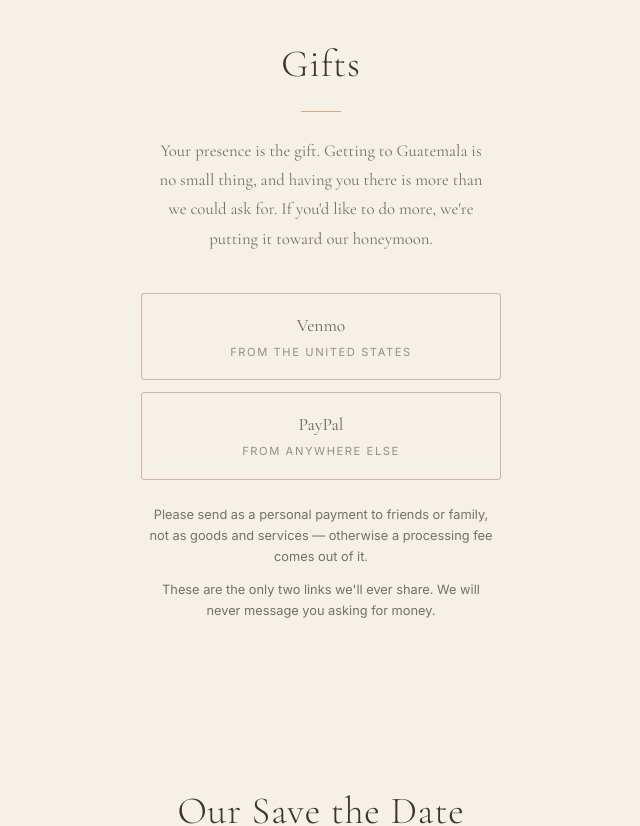
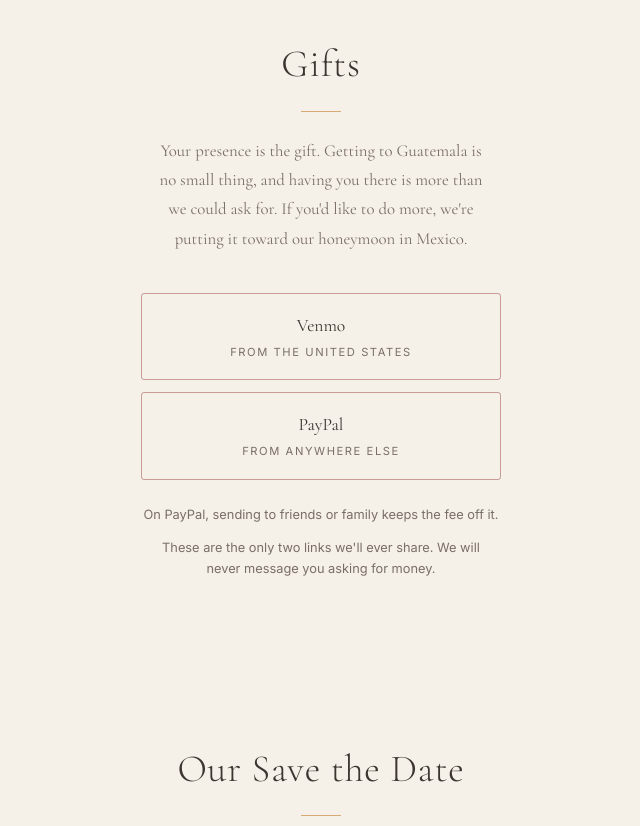
Before and after one commit to jm-contreras/wedding, a plain HTML site: page edits/index.html in a window 1280 px wide. Shown: the part 3580-4406 px from the top of the page, without its empty margins (319-959 px from the left). Drawn offline with nearby package versions, Linux system fonts and the light colour scheme; files whose address does not match are found by name.

Commit message:
Wire in Venmo and PayPal links, name Mexico as honeymoon destination
Co-Authored-By: Claude Opus 5 <noreply@anthropic.com>

```diff
--- a/edits/index.html
+++ b/edits/index.html
@@ -237,27 +237,25 @@
     <section id="registry" class="section" aria-labelledby="registry-heading">
       <h2 id="registry-heading" class="section-heading" data-en="Gifts" data-es="Regalos">Gifts</h2>
       <p class="section-intro"
-        data-en="Your presence is the gift. Getting to Guatemala is no small thing, and having you there is more than we could ask for. If you'd like to do more, we're putting it toward our honeymoon."
-        data-es="Tu presencia es el regalo. Llegar hasta Guatemala no es poca cosa, y tenerte ahí es más de lo que podríamos pedir. Si quieres hacer algo más, lo destinaremos a nuestra luna de miel."
-      >Your presence is the gift. Getting to Guatemala is no small thing, and having you there is more than we could ask for. If you'd like to do more, we're putting it toward our honeymoon.</p>
+        data-en="Your presence is the gift. Getting to Guatemala is no small thing, and having you there is more than we could ask for. If you'd like to do more, we're putting it toward our honeymoon in Mexico."
+        data-es="Tu presencia es el regalo. Llegar hasta Guatemala no es poca cosa, y tenerte ahí es más de lo que podríamos pedir. Si quieres hacer algo más, lo destinaremos a nuestra luna de miel en México."
+      >Your presence is the gift. Getting to Guatemala is no small thing, and having you there is more than we could ask for. If you'd like to do more, we're putting it toward our honeymoon in Mexico.</p>
 
-      <!-- TODO: swap the two href="#" placeholders for the real Venmo profile and
-           PayPal.me links, then drop registry-tile-disabled from both tiles. -->
       <div class="registry-list">
-        <a class="registry-tile registry-tile-disabled" href="#" target="_blank" rel="noopener">
+        <a class="registry-tile" href="https://venmo.com/u/jm-contreras" target="_blank" rel="noopener">
           <span class="registry-name">Venmo</span>
           <span class="registry-meta" data-en="From the United States" data-es="Desde Estados Unidos">From the United States</span>
         </a>
-        <a class="registry-tile registry-tile-disabled" href="#" target="_blank" rel="noopener">
+        <a class="registry-tile" href="https://paypal.me/amorenruinas" target="_blank" rel="noopener">
           <span class="registry-name">PayPal</span>
           <span class="registry-meta" data-en="From anywhere else" data-es="Desde cualquier otro país">From anywhere else</span>
         </a>
       </div>
 
       <p class="registry-note"
-        data-en="Please send as a personal payment to friends or family, not as goods and services — otherwise a processing fee comes out of it."
-        data-es="Por favor envía como pago personal a amigos o familiares, no como bienes y servicios; de lo contrario se descuenta una comisión."
-      >Please send as a personal payment to friends or family, not as goods and services — otherwise a processing fee comes out of it.</p>
+        data-en="On PayPal, sending to friends or family keeps the fee off it."
+        data-es="En PayPal, enviar a amigos o familiares evita la comisión."
+      >On PayPal, sending to friends or family keeps the fee off it.</p>
 
       <p class="registry-note"
         data-en="These are the only two links we'll ever share. We will never message you asking for money."
```
Also changed, not shown: index.html (+8 -10 lines).
